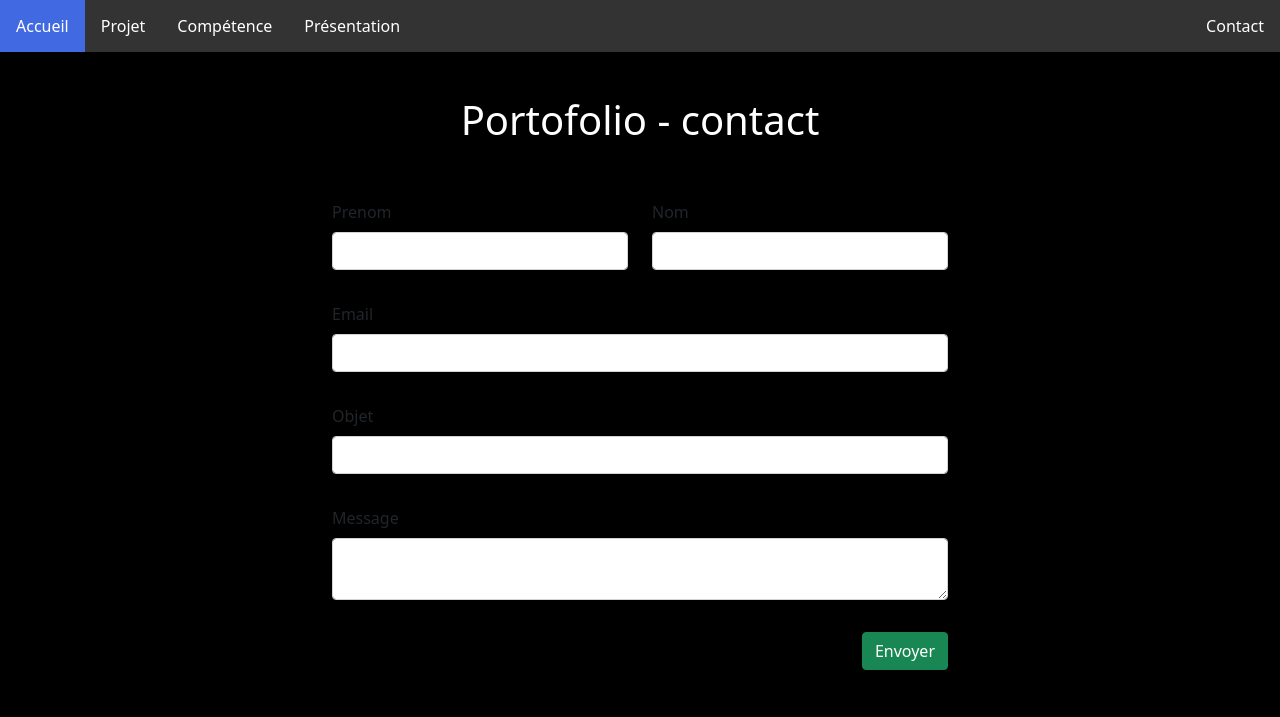
After one commit to TheoBarreira/tp_symfony, a Symfony app: template templates/contact/index.html.twig in a window 1280 px wide. The commit adds this page. Shown: the top 717 px of the page. Run offline with Twig, Linux system fonts and the light colour scheme; the template is opened without the code that fills it, so the values that code supplies are empty; form fields are guessed from the names that the template uses; some libraries are stand-ins or nearby versions; grey boxes are pictures that could not be loaded.

Commit message:
ajout du formulaire de contact

```diff
--- a/composer.json
+++ b/composer.json
@@ -24,6 +24,7 @@
         "symfony/flex": "^1.17|^2",
         "symfony/form": "5.4.*",
         "symfony/framework-bundle": "5.4.*",
+        "symfony/google-mailer": "5.4.*",
         "symfony/http-client": "5.4.*",
         "symfony/intl": "5.4.*",
         "symfony/mailer": "5.4.*",
--- a/public/css/style.css
+++ b/public/css/style.css
@@ -4,6 +4,9 @@
         --color-blue: #4169e1;
         --color-white: #FFFFFF;
         --color-black: #000000;
+        --color-red: #ff0000;
+        --color-background: #333;
+        --color-backgroundHover: #111;
     }
 
     body {
@@ -66,6 +69,8 @@
         font-size: 5vh;
     }
 
+    .ombre { text-shadow: 5px 0 0 black, 0 1px 0 black, 0 -1px 0 black, -2px 0 0 black; }
+
 /* **************************************** HOME - BODY **************************************** */
 
     #projet-text {
@@ -88,3 +93,50 @@
     #presentation-text {
         color: var(--color-white);
     }
+
+/* **************************************** NAV **************************************** */
+
+    .navigation body {
+        margin:0;
+    }
+
+    .navigation ul {
+        list-style-type: none;
+        margin: 0;
+        padding: 0;
+        overflow: hidden;
+        background-color: var(--color-background);
+        position: fixed;
+        top: 0;
+        width: 100%;
+    }
+
+    .navigation li {
+        float: left;
+    }
+
+    .navigation li a {
+        display: block;
+        color: white;
+        text-align: center;
+        padding: 14px 16px;
+        text-decoration: none;
+    }
+
+    .navigation li a:hover:not(.active) {
+        background-color: var(--color-backgroundHover);
+    }
+
+    .active {
+        background-color: var(--color-blue);
+    }
+
+    .navigation h1 {
+        color: var(--color-blue);
+    }
+
+    /* **************************************** CONTACT **************************************** */
+
+    .white{
+        color: white;
+    }
--- a/templates/base.html.twig
+++ b/templates/base.html.twig
@@ -23,13 +23,15 @@
     </head>
 
     <body>
-        <div class="text-center">
-            <div class="col-12">
-                <a href="#projet-text">projet</a>
-                <a href="#competence-text">compétence</a>
-                <a href="#presentation-text">présentation</a>
-                <a href="#">contact</a>
-            </div>
+        <div class="navigation">
+            <ul>
+                <li><a class="active" href="{{ path('home') }}">Accueil</a></li>
+                <li><a href="#projet-text">Projet</a></li>
+                <li><a href="#competence-text">Compétence</a></li>
+                <li><a href="#presentation-text">Présentation</a></li>
+                <li style="float:right"><a href="{{ path('contact') }}">Contact</a></li>
+            </ul>
+            <br><br>
         </div>
         {% block body %}{% endblock %}
 
@@ -38,10 +40,11 @@
                 <div class="col-4">
                     <h5>LIENS</h5>
                     <div class="dropdown-divider"></div>
+                    <a href="{{ path('home') }}">accueil</a>
                     <a href="#projet-text">projet</a>
-                    <a href="#comptence-text">compétence</a>
+                    <a href="#competence-text">compétence</a>
                     <a href="#presentation-text">présentation</a>
-                    <a href="#">contact</a>
+                    <a href="{{ path('contact') }}">contact</a>
                 </div>
                 <div class="col-4 my-auto">
                     <img src="../img/logo.jpg" alt="logo DEVELOPPEUR" class="w-50">
--- /dev/null
+++ b/templates/contact/index.html.twig
@@ -0,0 +1,59 @@
+{% extends 'base.html.twig' %}
+
+{% block title %}Contact{% endblock %}
+
+{% block body %}
+
+    <header class="container-fluid p-5 text-center">
+        <h1 class="white">Portofolio - contact</h1>
+    </header>
+
+    <main class="container-fluid">
+
+        <div class="row">
+            <div class="col-8 offset-2">
+                {% for label, messages in app.flashes %}
+                    {% for message in messages %}
+                        <div class="flash-{{ label }} bg-{{ label }} text-light p-3 my-5 rounded">
+                            {{ message }}
+                        </div>
+                    {% endfor %}
+                {% endfor %}
+            </div>
+        </div>
+
+        {{ form_start(contactForm) }}
+
+            <div class="row">
+
+                <div class="col-3 offset-3 mb-3">
+                    {{ form_row(contactForm.prenom) }}
+                </div>
+
+                <div class="col-3 mb-3">
+                    {{ form_row(contactForm.nom) }}
+                </div>
+
+                <div class="col-6 offset-3 mb-3">
+                    {{ form_row(contactForm.email) }}
+                </div>
+
+                <div class="col-6 offset-3 mb-3">
+                    {{ form_row(contactForm.objet) }}
+                </div>
+
+                <div class="col-6 offset-3 mb-3">
+                    {{ form_row(contactForm.message) }}
+                </div>
+
+                <div class="col-6 offset-3 mb-5 text-end">
+                    <input type="submit" class="btn btn-success" value="Envoyer">
+                </div>
+
+            </div>
+
+        {{ form_end(contactForm) }}
+
+    </main>
+
+{% endblock %}
--- a/templates/home/index.html.twig
+++ b/templates/home/index.html.twig
@@ -6,8 +6,8 @@
 
     <header id="home-header">
         <div id="header-img"></div>
-        <h1>THÉO BARREIRA</h1>
-        <h2>PORTOFOLIO</h2>
+        <h1 class="ombre">THÉO BARREIRA</h1>
+        <h2 class="ombre">PORTOFOLIO</h2>
     </header>
 
     <main class="container-fluid p-5">
```
Also changed, not shown: src/Controller/ContactController.php (added, +44 -0 lines), src/Form/ContactType.php (added, +62 -0 lines), templates/contact/contact_email.html.twig (added, +11 -0 lines), 4 other files.
